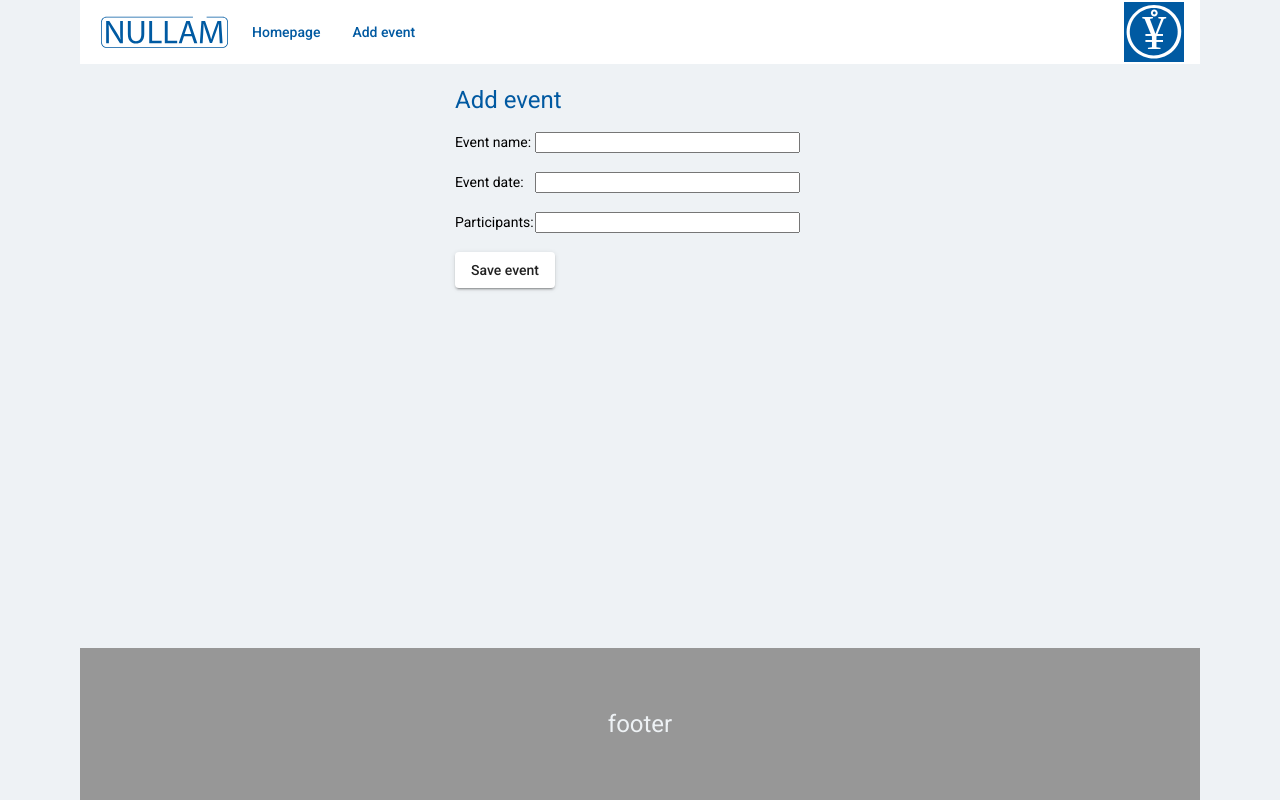
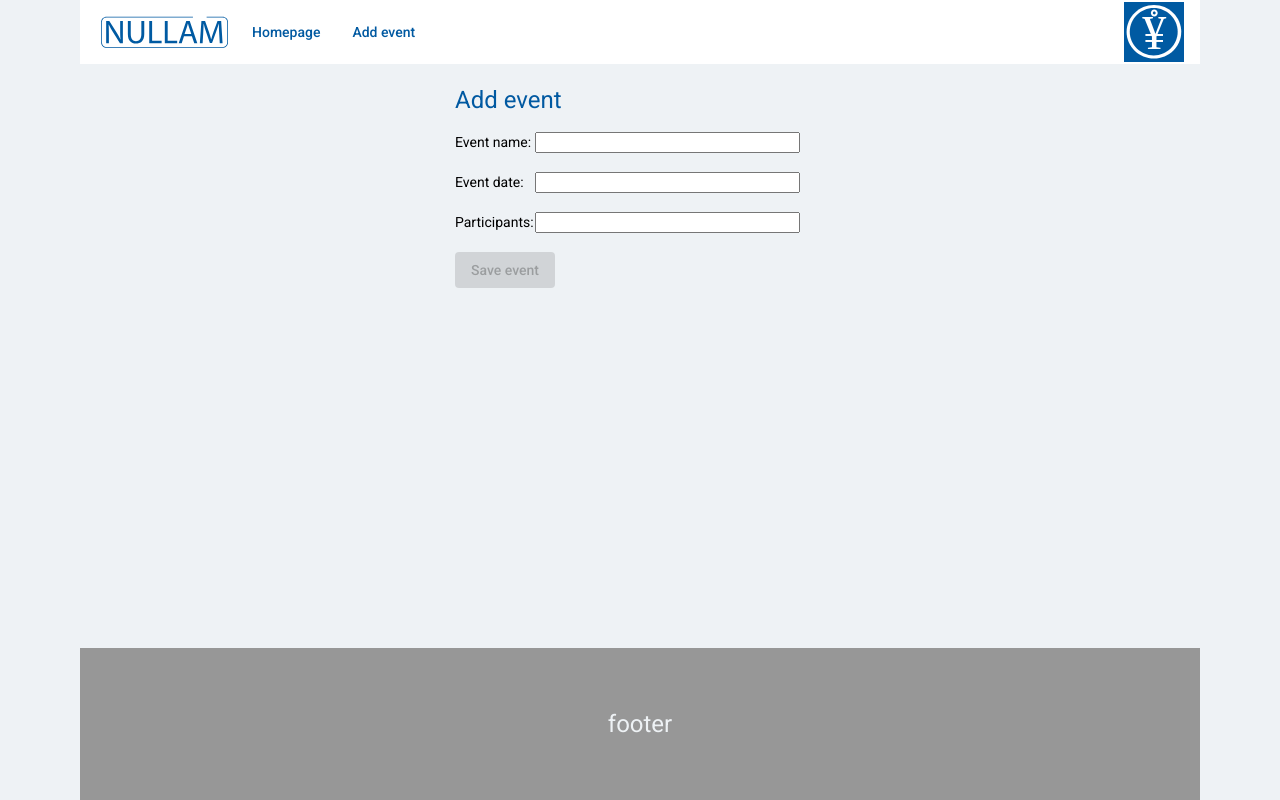
Before and after one commit to antlosman/guest-registration-web-app, an Angular app in the folder frontend/: page /add-event in a window 1280 px wide. Built offline with nearby package versions, Linux system fonts and the light colour scheme; no server answers.

Commit message:
[add] - frontend - even form validation added

```diff
--- a/frontend/src/app/components/event-form/event-form.component.css
+++ b/frontend/src/app/components/event-form/event-form.component.css
@@ -2,7 +2,7 @@
   margin-left: 400px;
 }
 
-.test {
+.event-form {
   margin-right: 400px;
 }
 
--- a/frontend/src/app/components/event-form/event-form.component.html
+++ b/frontend/src/app/components/event-form/event-form.component.html
@@ -1,11 +1,12 @@
+<p *ngIf="isValidFormSubmitted && eventForm.pristine" [ngClass] = "'success'">
+  Form submitted successfully.
+</p>
 
-
-<div class="test">
+<div class="event-form">
 <form [formGroup]="eventForm" (ngSubmit)="onFormSubmit()">
   <h1>Add event</h1>
   <label for="name">Event name:</label>
   <input id="name" type="text" formControlName="name" size="30"><br><br>
-
 
   <label for="date">Event date:</label>
   <input id="date" type="text" formControlName="date" size="30"><br><br>
@@ -13,7 +14,7 @@
   <label for="participantsQuantity">Participants:</label>
   <input id="participantsQuantity" type="text" formControlName="participantsQuantity" size="30"><br><br>
 
-  <!-- If post form is not filled correctly the button is disabled. -->
+  <!-- If event form is not filled correctly the button is disabled. -->
   <button [disabled]="!eventForm.valid" type="submit" mat-raised-button>Save event</button><br><br>
 </form>
 </div>
--- a/frontend/src/app/components/event-form/event-form.component.ts
+++ b/frontend/src/app/components/event-form/event-form.component.ts
@@ -1,5 +1,5 @@
 import { Component } from '@angular/core';
-import { FormBuilder } from "@angular/forms";
+import {FormBuilder, Validators} from "@angular/forms";
 import { EventFormService } from "../../services/event-form.service";
 import { Event } from "../../models/event";
 
@@ -10,19 +10,28 @@ import { Event } from "../../models/event";
 })
 export class EventFormComponent {
 
+  unamePattern = "^\\d{4}-\\d{2}-\\d{2}$";
+  isValidFormSubmitted = false;
+
   constructor(private formBuilder: FormBuilder,
               private eventService: EventFormService ) { }
 
   eventForm = this.formBuilder.group({
-    name: [''],
-    date: [''],
-    participantsQuantity: ['']
+    name: ['', [Validators.required, Validators.nullValidator]],
+    date: ['', [Validators.required, Validators.pattern(this.unamePattern)]],
+    participantsQuantity: ['', [Validators.required, Validators.min(1)]]
   })
 
 
   onFormSubmit() {
-    console.log("On submitting whole post...")
+    console.log("On submitting whole event...")
     console.log(`Value from form: [${JSON.stringify(this.eventForm.value)}]`)
+
+    if (this.eventForm.invalid) {
+      return;
+    }
+
+    this.isValidFormSubmitted = true;
 
     let event: Event = {
       id: 0,
@@ -32,8 +41,8 @@ export class EventFormComponent {
     }
 
     this.eventService.createNewEvent(event);
+    this.eventForm.reset();
 
   }
 
-
 }
--- a/frontend/tsconfig.json
+++ b/frontend/tsconfig.json
@@ -27,6 +27,7 @@
     "enableI18nLegacyMessageIdFormat": false,
     "strictInjectionParameters": true,
     "strictInputAccessModifiers": true,
-    "strictTemplates": true
+    "strictTemplates": true,
+    "strictNullChecks": false
   }
 }
```
